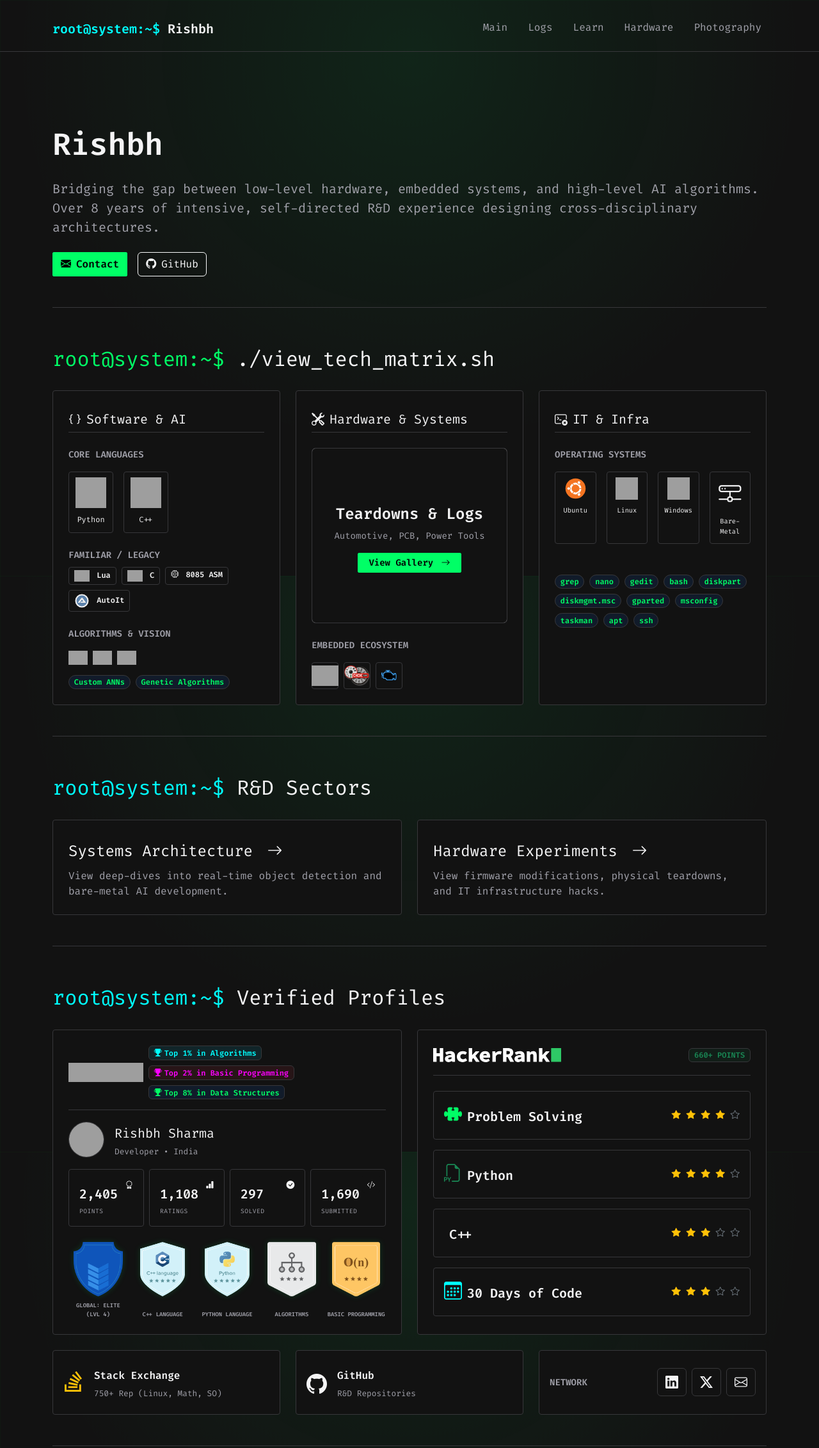
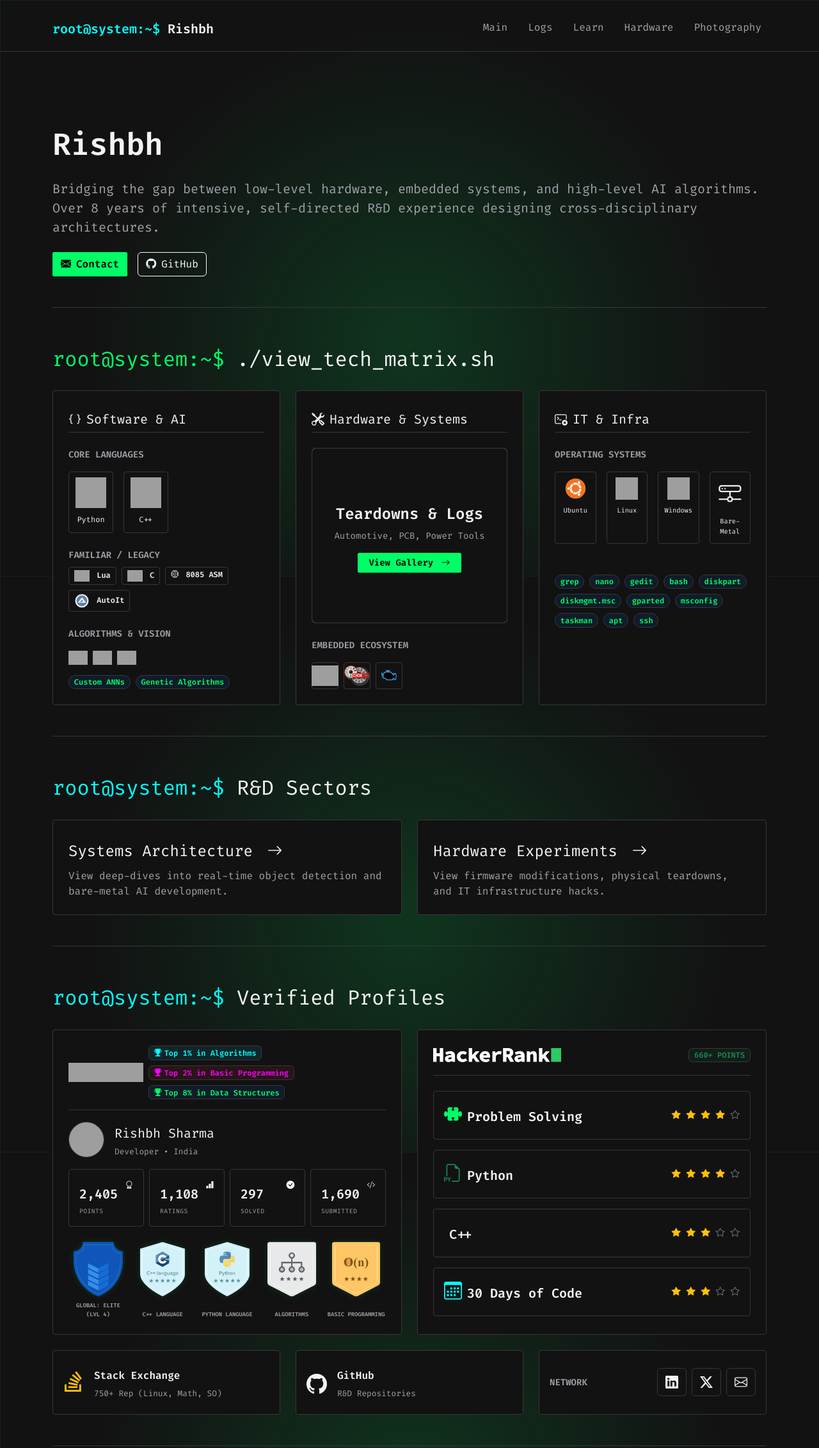
Before and after one commit to CodeRSTech/coderstech.github.io, a Jekyll site: the page built from index.md, in a window 1280 px wide. Shown: the whole page at 64% size. Built offline with Jekyll 4.4.1, drawn with Linux system fonts in a browser that asks for light colours; grey boxes are pictures that could not be loaded.

Commit message:
Update terminal.css
made bg dark and shifted circle down

```diff
--- a/assets/css/terminal.css
+++ b/assets/css/terminal.css
@@ -24,9 +24,9 @@ body {
 
   /* Subtle Terminal Grid & Top Glow */
   background-image:
-    radial-gradient(circle at 50% 10%, rgba(0, 255, 102, 0.08) 0%, transparent 60%),
-    linear-gradient(rgba(0, 255, 40, 0.03) 1px, transparent 1px),
-    linear-gradient(90deg, rgba(0, 255, 40, 0.03) 1px, transparent 1px);
+    radial-gradient(circle at 50% 60%, rgba(0, 255, 102, 0.15) 0%, transparent 60%),
+    linear-gradient(rgba(0, 255, 40, 0.08) 1px, transparent 1px),
+    linear-gradient(90deg, rgba(0, 255, 40, 0.08) 1px, transparent 1px);
   background-size: 100% 100%, 30px 30px, 30px 30px;
   background-attachment: fixed;
 }
```
